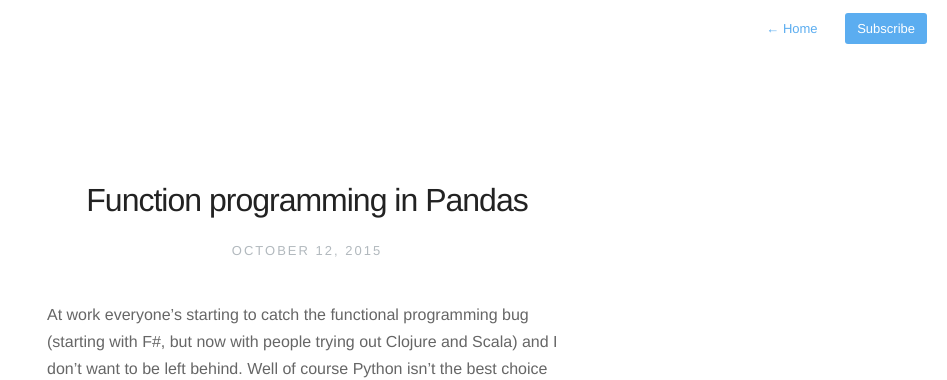
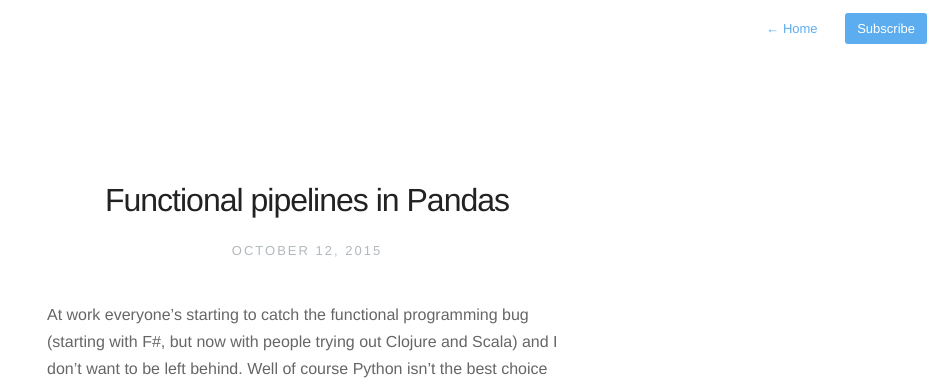
Before and after one commit to themrmax/themrmax.github.io, a Jekyll site: the page built from _posts/2015-10-12-functional-pipelines-in-pandas.md, in a window 1280 px wide. Shown: the top 380 px of the page, without its empty margins (333-1280 px from the left). Built offline with Jekyll 4.4.1, drawn with Linux system fonts in a browser that asks for light colours; nearby versions of some CDN libraries; Markdown is read by kramdown in place of the engine named in the settings.

Commit message:
Update 2015-10-12-functional-pipelines-in-pandas.md

```diff
--- a/_posts/2015-10-12-functional-pipelines-in-pandas.md
+++ b/_posts/2015-10-12-functional-pipelines-in-pandas.md
@@ -1,5 +1,5 @@
 ---
-title: Function programming in Pandas
+title: Functional pipelines in Pandas
 layout: post
 ---
 At work everyone's starting to catch the functional programming bug (starting with F#, but now with people trying out Clojure and Scala) and I don't want to be left behind. Well of course Python isn't the best choice for functional prgramming (no tail-call recursion etc.) and I'm starting to play with Clojure (with Flambo for Spark), but in the mean time I've been wanting to try and wrap my head around the "no side effects" concept of functional programming in my existing Pandas code.
```
